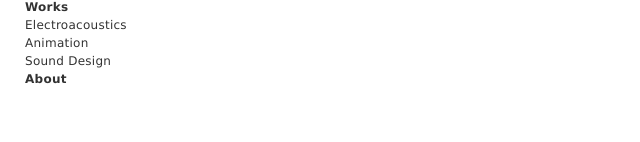
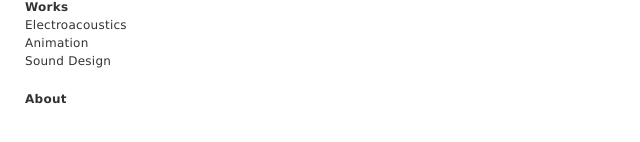
Before and after one commit to Mcas4150/NewPortfolio, a React (Create React App) app: page / in a window 1280 px wide. Shown: the part 160-302 px from the top of the page, without its empty margins (0-640 px from the left). Built offline with nearby package versions, Linux system fonts and the light colour scheme.

Commit message:
menu styling

```diff
--- a/src/components/tiles/Menu.js
+++ b/src/components/tiles/Menu.js
@@ -34,7 +34,7 @@ function Menu(props) {
         </LinkContainer>
       </MenuCategory>
 
-      <CategoryLink to={{ pathname: `/about` }}>About</CategoryLink>
+      <AboutLink to={{ pathname: `/about` }}>About</AboutLink>
     </MenuContainer>
   );
 }
@@ -47,15 +47,24 @@ const CategoryLink = styled(Link)`
   color: black;
 `;
 
+const AboutLink = styled(CategoryLink)`
+  margin-top: 20px;
+`;
 const LinkContainer = styled.div`
   display: flex;
   flex-direction: column;
 `;
 
 const MenuLink = styled(Link)`
+  width: fit-content;
   text-decoration: none;
   font-family: Verdana;
   color: black;
+  display: inline-block;
+  &:hover {
+    color: white;
+    background-color: #00b7ff;
+  }
   // font-size: 1rem;
   // font-size: 25px;
   // color:  ;
```
Also changed, not shown: 1 other file (tests, documents, lock files or other folders).
